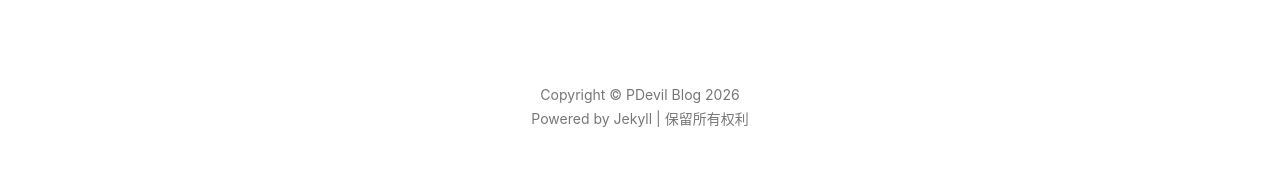
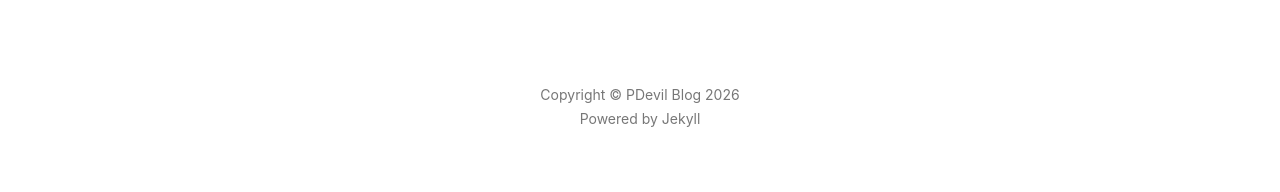
Before and after one commit to PurgationDevil/Purgation.github.io, a Jekyll site: the page built from index.html, in a window 1280 px wide. Shown: the part 872-1064 px from the top of the page. Built offline with Jekyll 4.4.1, drawn with Linux system fonts in a browser that asks for light colours; nearby versions of some CDN libraries; the list of posts is cut into pages by our own code.

Commit message:
Update footer.html

```diff
--- a/_includes/footer.html
+++ b/_includes/footer.html
@@ -5,9 +5,27 @@
                 <p class="copyright text-muted">
                     Copyright &copy; PDevil Blog 2026
                     <br>
-                    Powered by Jekyll | 保留所有权利
+                    Powered by Jekyll
                 </p>
             </div>
         </div>
     </div>
 </footer>
+
+<!-- jQuery -->
+<script src="{{ "/js/jquery.min.js " | prepend: site.baseurl }}"></script>
+
+<!-- Bootstrap Core JavaScript -->
+<script src="{{ "/js/bootstrap.min.js " | prepend: site.baseurl }}"></script>
+
+<!-- Custom Theme JavaScript -->
+<script src="{{ "/js/hux-blog.min.js " | prepend: site.baseurl }}"></script>
+
+<!-- Simple Jekyll Search -->
+<script src="{{ "/js/simple-jekyll-search.min.js" | prepend: site.baseurl }}"></script>
+
+<!-- Service Worker -->
+{% if site.service-worker %}
+<script src="{{ "/js/snackbar.js " | prepend: site.baseurl }}"></script>
+<script src="{{ "/js/sw-registration.js " | prepend: site.baseurl }}"></script>
+{% endif %}
```
